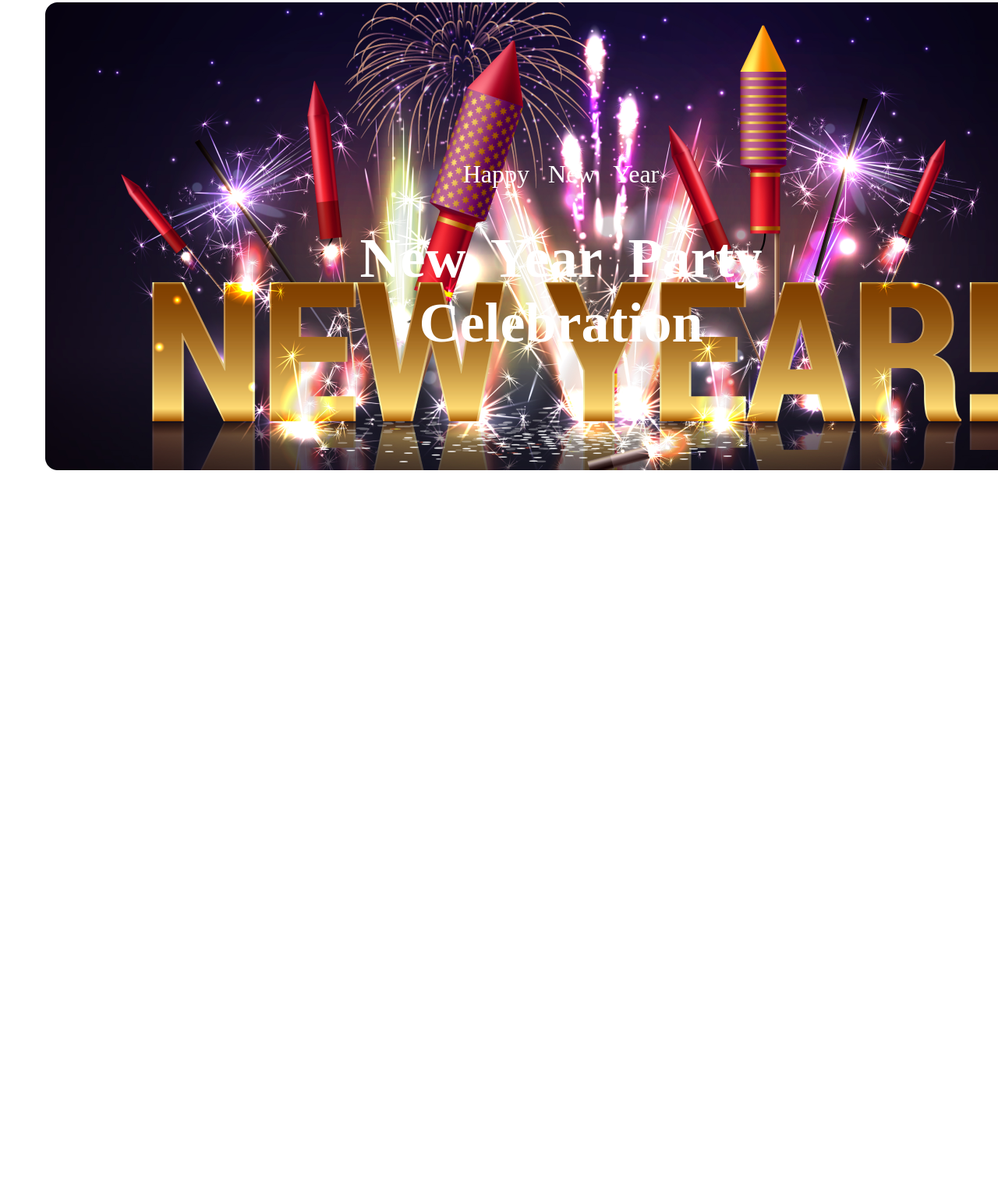
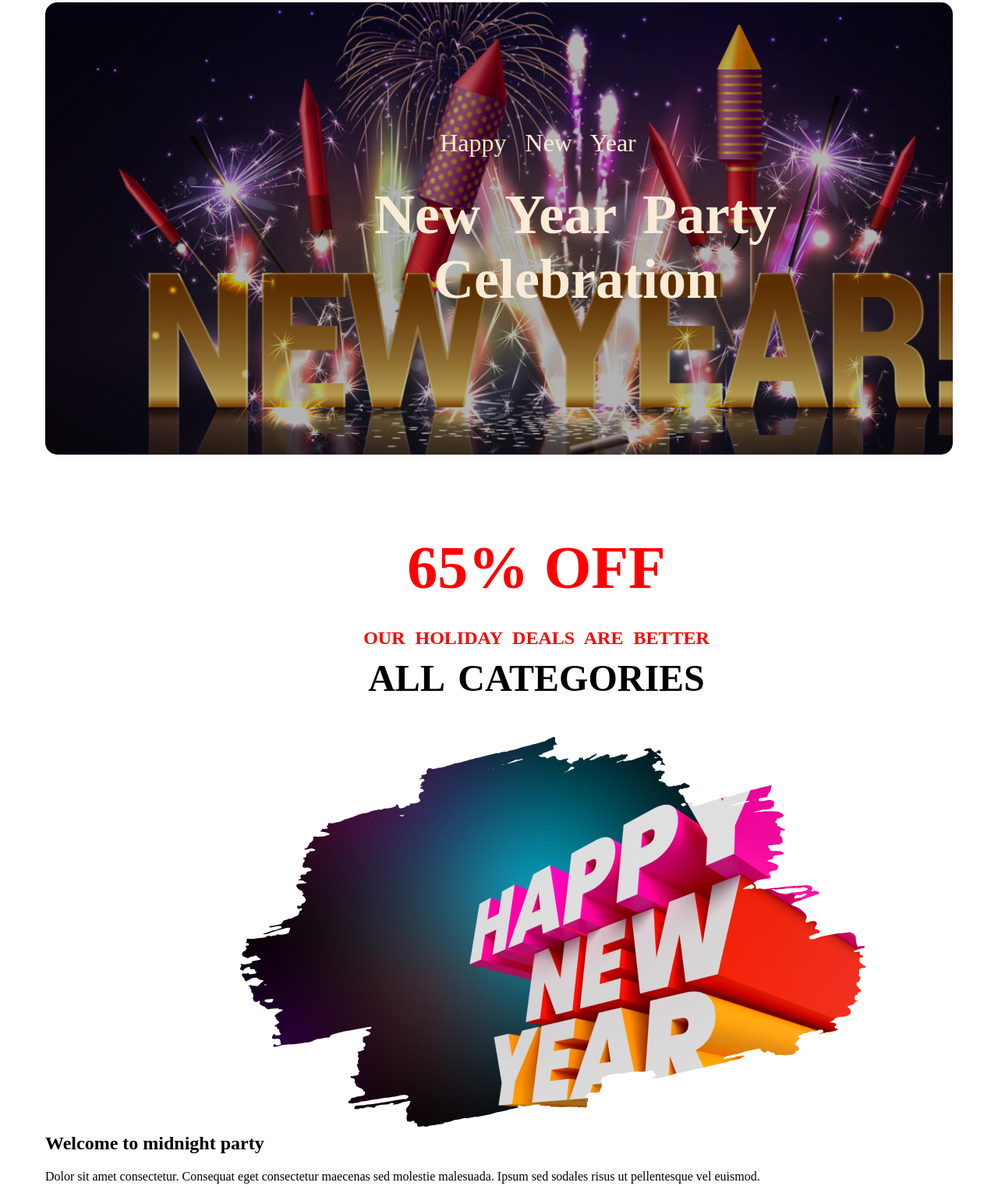
Before and after one commit to ChyonUddin/B9A1-New-Year-New-Mission, a plain HTML site: page code-folder/index.html in a window 1280 px wide. Shown: the part 17-1538 px from the top of the page at 78% size. Before the commit the page ends 920 px from the top, so only its background shows below. Drawn offline with Linux system fonts and the light colour scheme.

Commit message:
added banner-2

```diff
--- a/code-folder/index.html
+++ b/code-folder/index.html
@@ -12,10 +12,32 @@
 </head>
 <body>
     <main>
-        <div class="top-banner">
+        <div class="top-banner overlay">
            <div class="top-banner-details">
                  <h3 class="sub-headin">Happy New Year</h3>
                  <h1 class="main-heading">New Year Party Celebration</h1>
+            </div>
+        </div>
+        <div class="banner-2-container">
+            <div class="firsst-div">
+                <h2 class="banner-2-title">65% OFF</h2>
+            </div>
+            <div class="second-div">
+                <h4 class="banner-2-description">OUR HOLIDAY DEALS ARE BETTER</h4>
+                <h3 class="banner-2-sub-title">ALL CATEGORIES</h3>
+                <img src="/resources/New Year Photo.png" alt="">
+            </div>
+        </div>
+        <div class="banner-3-container">
+            <div class="banner-coulme">
+                <h2 class="banner-3-title">Welcome to midnight party</h2>
+                <p class="banner-3-discription">Dolor sit amet consectetur.
+                     Consequat eget consectetur maecenas sed molestie malesuada.
+                      Ipsum sed sodales risus ut pellentesque vel euismod. </p>
+                <span>Join Now</span>
+            </div>
+            <div class="banner-coulme">
+                <img src="/resources/Group 70.png" alt="">
             </div>
         </div>
     </main>
--- a/code-folder/style.css
+++ b/code-folder/style.css
@@ -4,20 +4,21 @@ main{
     margin:20px 50px 50px 50px;
 }
 .top-banner{
-   background-image:  url('/resources/Banner\ Image.png');
-   width: 1230px;
-   height: 680px;
-   background-repeat: no-repeat;
-   color: #FFFFFF;
-   text-align: center;
-   padding-top: 170px;
-   background: linear-gradient(rgba(0,0,0,));
+    width: 95%vh;
+    height: 580px;
+    background-image:linear-gradient(rgba(0, 0, 0, 0.3), rgba(0, 0, 0, 0.3) ), url(/resources/Banner\ Image.png);
+    background-repeat: no-repeat;
+    background-size: cover;
+    border-radius: 15px;
 }
 .top-banner-details{
-    width: 623px;
-    height: 250px;
+    width: 40%vh;
+    height: 35%vh;
     word-spacing: 16px;
-    margin-left: 350px;
+    margin-left: 100px;
+    padding-top: 130px;
+    text-align: center;
+    color: antiquewhite;
 }
 .top-banner-details> h3{
     font-size: 32px;
@@ -26,4 +27,34 @@ main{
 .top-banner-details> h1{
     font-size: 72px;
     font-weight: 700px;
+    width: 600px;
+    margin-left: 280px;
+    margin-top: 0px;
 }
+/*banner-2-related-style*/
+.banner-2-container{
+    text-align: center;
+    margin-top: 100px;
+    width: 760px;
+    height: 750px;
+    margin-left: 250px;
+}
+.banner-2-title{
+    color: #FF0000;
+    font-size: 78px;
+    margin-bottom: 5px;
+}
+.banner-2-description{
+    font-size: 24px;
+    font-weight:medium;
+    color: #FF0000;
+    margin-bottom: 0px;
+}
+.banner-2-sub-title{
+    font-size: 48px;
+    font-weight: bold;
+    margin-top: 10px;
+}
+.second-div{
+    word-spacing: 7px;
+}
```
